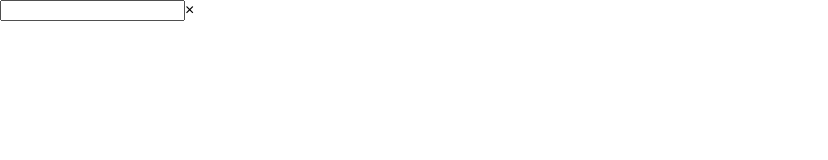
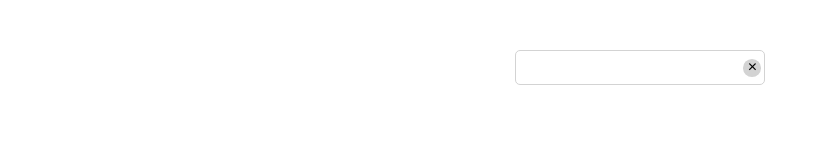
Before and after one commit to dnlnav/Verndale-JS-Test, a React app: page / in a window 1280 px wide. Shown: the whole page, without its empty margins (0-828 px from the left). Built offline with nearby package versions, Linux system fonts and the light colour scheme.

Commit message:
Finish styling

```diff
--- a/client/js/App.js
+++ b/client/js/App.js
@@ -1,6 +1,6 @@
 'use strict';
 
-import React from 'react';
+import React, { Fragment } from 'react';
 import ReactDOM from 'react-dom';
 import { useListLogic } from './appContainer';
 import '../sass/app.scss';
@@ -15,9 +15,11 @@ function App() {
   } = useListLogic();
 
   return (
-    <div>
-      <input type="text" onChange={handleInputChange} onKeyDown={handleKeypress} value={inputValue} />
-      <span onClick={deleteInput}>&times;</span>
+    <Fragment>
+      <div className="input-group">
+        <input className="input" type="text" onChange={handleInputChange} onKeyDown={handleKeypress} value={inputValue} />
+        <span className="delete-button" onClick={deleteInput}>&times;</span>
+      </div>
       <ul className="list">
         {itemList.map((state, index) =>
           <li
@@ -30,7 +32,7 @@ function App() {
           </li>
         )}
       </ul>
-    </div>
+    </Fragment>
   )
 }
 
--- a/client/js/appContainer.js
+++ b/client/js/appContainer.js
@@ -15,26 +15,19 @@ export function useListLogic() {
     }
   }, [inputValue])
 
-  const handleKeypress = event => {
-    const key = event.keyCode;
-    const keyEvents = {
-      13: selectState,
-      38: highlightItemAbove,
-      40: highlightItemBelow,
-    };
-    keyEvents[key] && keyEvents[key]();
-  };
 
   const handleInputChange = event => {
     setInputValue(event.target.value);
     itemSelected && setItemSelected(false);
   };
 
-  const highlightItemAbove = () => {
+  const highlightItemAbove = event => {
+    event.preventDefault();
     setHighlightedItem(Math.max(highlightedItem - 1, -1))
   };
 
-  const highlightItemBelow = () => {
+  const highlightItemBelow = event => {
+    event.preventDefault();
     setHighlightedItem(Math.min(highlightedItem + 1, list.length - 1))
   };
 
@@ -49,7 +42,28 @@ export function useListLogic() {
 
   const getInputValue = () => highlightedItem > -1 ? list[highlightedItem] : inputValue;
 
+  const deleteCharacter = () => {
+    const value = getInputValue();
+    setInputValue(getInputValue());
+    setHighlightedItem(-1);
+  }
+
+  const handleKeypress = event => {
+    const key = event.keyCode;
+    const keyEvents = {
+      13: () => selectState(),
+      38: highlightItemAbove,
+      40: highlightItemBelow,
+      8: deleteCharacter,
+    };
+    keyEvents[key] && keyEvents[key](event);
+  };
   const handleListItemHover = index => setHighlightedItem(index);
+
+  const deleteInput = () => {
+    setInputValue([]);
+    setHighlightedItem(-1);
+  };
 
   return {
     highlightedItem,
@@ -59,6 +73,6 @@ export function useListLogic() {
     selectState,
     itemList: list,
     inputValue: getInputValue(),
-    deleteInput: () => setInputValue([]),
+    deleteInput,
   };
 }
--- a/client/sass/app.scss
+++ b/client/sass/app.scss
@@ -2,14 +2,55 @@
 
 body,
 html {
-	font-weight: normal;
-	font-family: "Helvetica Neue", Helvetica, Arial, sans-serif;
+  font-weight: normal;
+  font-family: "Helvetica Neue", Helvetica, Arial, sans-serif;
+  font-size: 16px;
 }
 
-.list{
-	.list__item{
-		&.active{
-			color: red;
+#app {
+  max-width: 250px;
+  margin: 50px auto;
+  .input-group {
+    position: relative;
+    .input {
+      height: 35px;
+			width: 100%;
+			padding: 10px;
+      border-radius: 5px;
+			border: 1px solid lightgray;
+			font-size: 16px;
+      &:focus {
+        outline: 0;
+      }
+    }
+    .delete-button {
+      position: absolute;
+      right: 4px;
+      top: 50%;
+      transform: translateY(-50%);
+      font-size: 16px;
+      background-color: lightgray;
+      padding: 0px 4px 2px 5px;
+      border-radius: 50%;
+    }
+  }
+  .list {
+    width: 100%;
+    border: 1px solid lightgray;
+    padding: 14px 0 0;
+    box-sizing: border-box;
+    transform: translateY(-7px);
+		border-top: none;
+		max-height: 212px;
+		overflow-y: scroll;
+		&:empty{
+			display: none;
 		}
-	}
+    .list__item {
+      padding: 10px;
+      &.active {
+        background-color: #82d1f3;
+      }
+    }
+  }
 }
```
Also changed, not shown: 1 other file.
